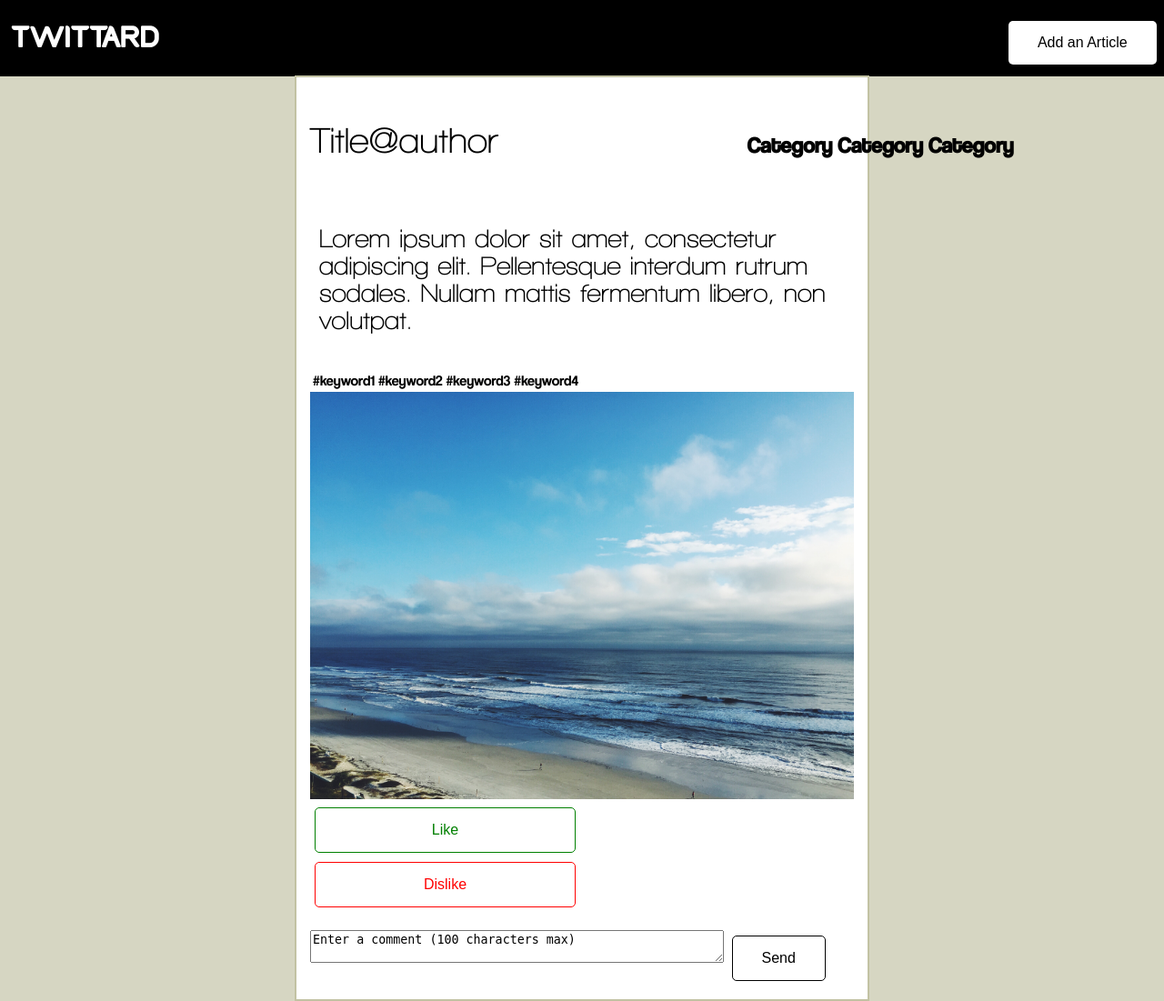
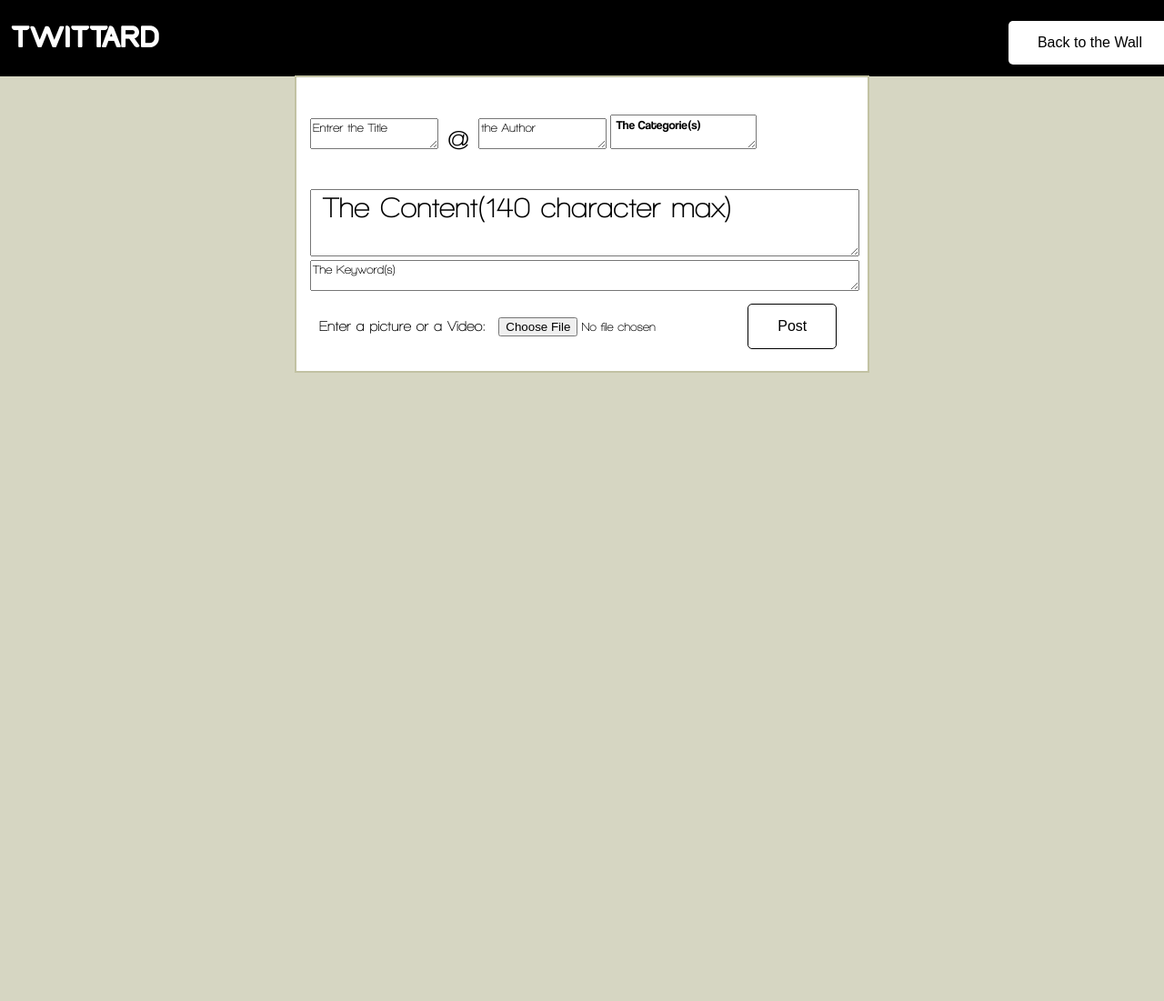
Before and after one commit to P4ndaFR/PHProject, a PHP site: page /post.php in a window 1280 px wide. Shown: the whole page at 91% size. After the commit the page ends 410 px from the top, so only its background shows below. Run offline with PHP 8.4, Linux system fonts and the light colour scheme.

Commit message:
Ajout de la Page Administrateur

```diff
--- a/index.php
+++ b/index.php
@@ -26,7 +26,7 @@
             <button id="like">Like</button>
             <button id ="dislike">Dislike</button>
             <form method="POST" action="button">
-                <textarea name="comentaire" >Enter a comment (100 characters max)</textarea>
+                <textarea name="comentaire" id="comment" >Enter a comment (100 characters max)</textarea>
                 <button>Send</button>
             </form>
         </article>
--- a/post.php
+++ b/post.php
@@ -7,29 +7,18 @@
 <body>
     <header>
         <h1>TWITTARD</h1>
-        <a href="post.php"><button>Add an Article</button></a>
+        <a href="index.php"><button>Back to the Wall</button></a>
     </header>
     <section>
         <article>
             <form>
-            <h2>Title@author</h2>
-            <h3>Category Category Category</h3>
-            <p>Lorem ipsum dolor sit amet, consectetur adipiscing elit. Pellentesque interdum rutrum sodales. Nullam mattis fermentum libero, non volutpat.</p>
-            <table>
-                <tr>
-                    <td><a id="key" href="">#keyword1</a></td>
-                    <td><a id="key" href="">#keyword2</a></td>
-                    <td><a id="key" href="">#keyword3</a></td>
-                    <td><a id="key" href="">#keyword4</a></td>
-                </tr>
-            </table>
-            <img src="media/finda.jpg" alt="image" />
-            <button id="like">Like</button>
-            <button id ="dislike">Dislike</button>
-            <form method="POST" action="button">
-                <textarea name="comentaire" >Enter a comment (100 characters max)</textarea>
-                <button>Send</button>
-            </form>
+            <textarea id="title">Entrer the Title</textarea><p>@</p><textarea id="author">the Author</textarea>
+            <textarea id="category"> The Categorie(s)</textarea>
+            <textarea id="content"> The Content(140 character max)</textarea>
+            <textarea id="keyword">The Keyword(s)</textarea>
+            <p id="image">Enter a picture or a Video:</p>
+            <input type="file" name="image">
+            <button id="post">Post</button>
             </form>
         </article>
         <?php
--- a/style.css
+++ b/style.css
@@ -60,7 +60,7 @@ a#key:hover{
 body{
 	background-color:#d6d6c2;
 }
-textarea{
+textarea#comment{
 	margin-top: 20px;
 	width: 75%;
 }
@@ -139,15 +139,33 @@ p{
 	font-family: "Walkway";
 	font-weight: bold;
 	font-size: 1.8em;
-	/*font-family: 'florencesans';*/
+	display: inline-block;
 }
-
 img{
 	display: inline-block;
 	width: 100%;
 	height: auto;
 }
-
-/**{
-	border : solid black 4px;
-}*/
+textarea{
+	display: inline-block;
+	width: auto;
+	font-family: "Walkway";
+}
+textarea#category{
+	font-family: "Coolvetica";
+}
+textarea#content{
+	font-size: 2em;
+	width: 100%;
+}
+textarea#keyword{
+	width: 100%;
+}
+p#image{
+	font-size:1em;
+	display: inline-block;
+}
+input{
+	display: inline-block;
+	font-family: "Walkway";
+}
```
